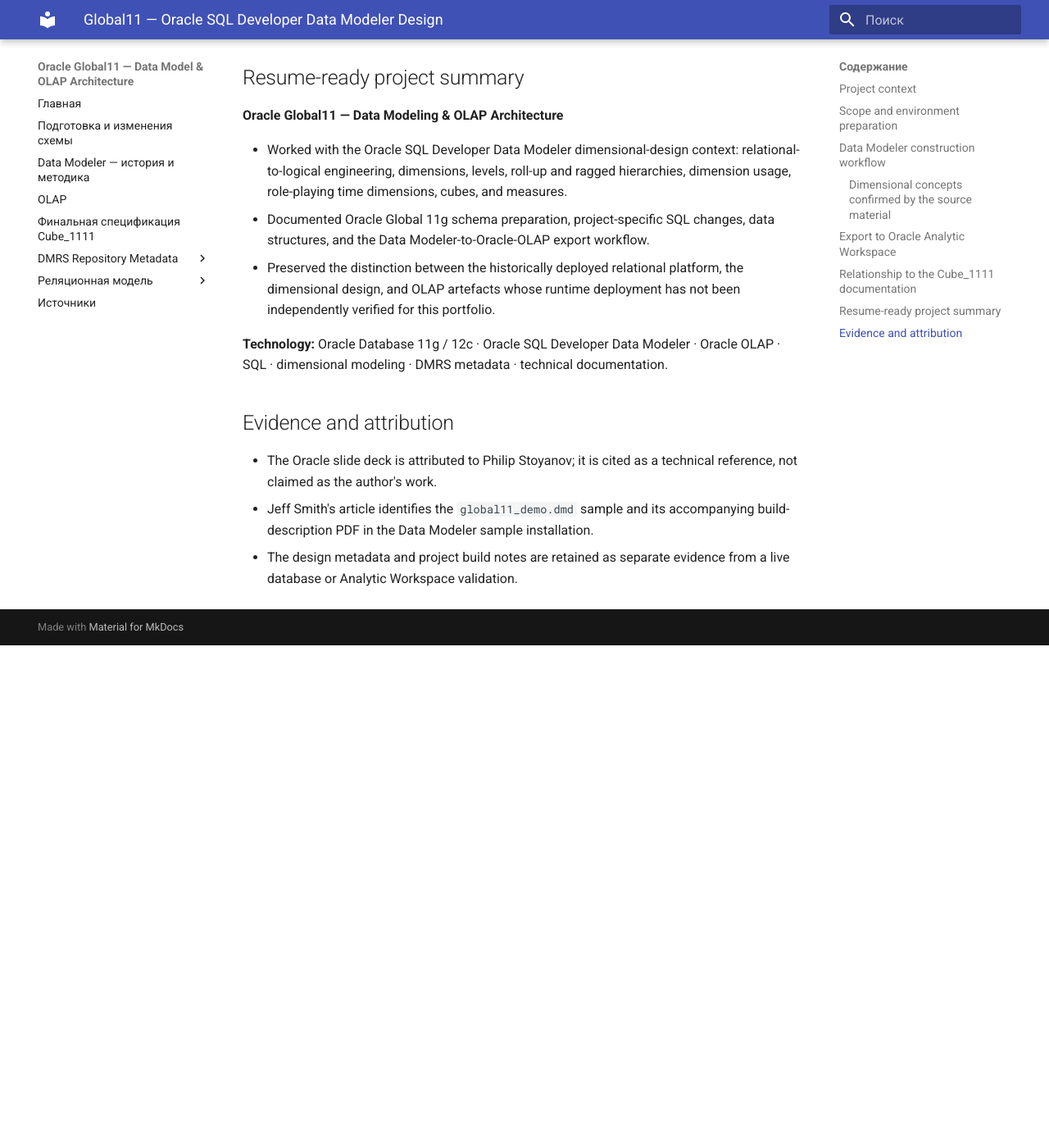
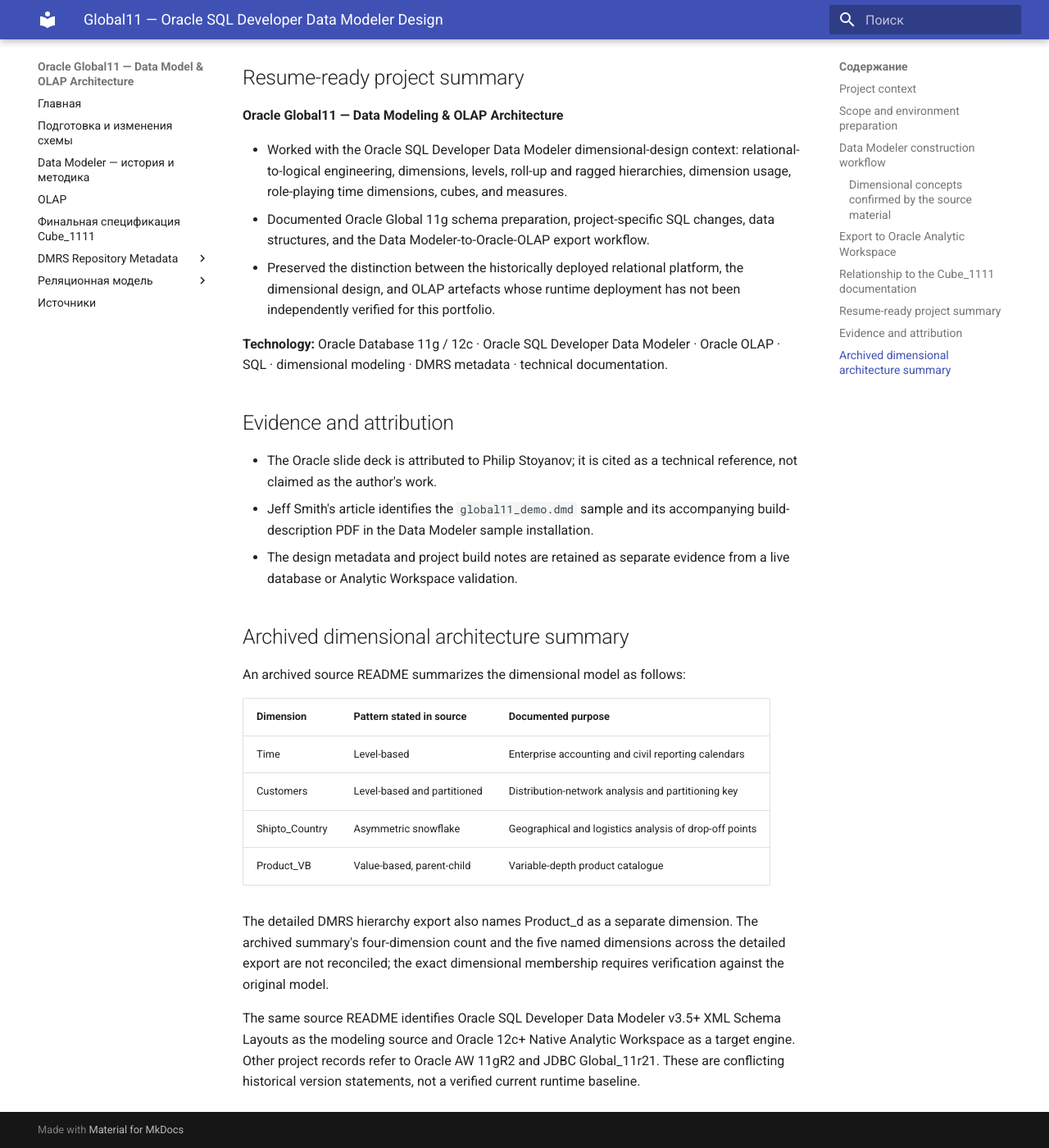
Before and after one commit to ekatmoz88-alt/global11-demo-data-platform, an MkDocs documentation site: the page built from docs/GLOBAL11-DATA-MODELER-DESIGN.md, in a window 1280 px wide and 1400 px high, scrolled down 3472 px. Shown: the whole window at 82% size. Built offline with MkDocs 1.6.1 and Material for MkDocs 9.7.7, drawn with Linux system fonts in a browser that asks for light colours; before the commit the page ends 4259 px from its top, so only the background shows below that.

Commit message:
Merge archived dimension patterns and tooling-version evidence

```diff
--- a/docs/GLOBAL11-DATA-MODELER-DESIGN.md
+++ b/docs/GLOBAL11-DATA-MODELER-DESIGN.md
@@ -100,3 +100,19 @@ The broader [OLAP documentation](GLOBAL11-OLAP-DOCUMENTATION.md) also distinguis
 - The Oracle slide deck is attributed to Philip Stoyanov; it is cited as a technical reference, not claimed as the author's work.
 - Jeff Smith's article identifies the `global11_demo.dmd` sample and its accompanying build-description PDF in the Data Modeler sample installation.
 - The design metadata and project build notes are retained as separate evidence from a live database or Analytic Workspace validation.
+
+
+## Archived dimensional architecture summary
+
+An archived source README summarizes the dimensional model as follows:
+
+| Dimension | Pattern stated in source | Documented purpose |
+|---|---|---|
+| Time | Level-based | Enterprise accounting and civil reporting calendars |
+| Customers | Level-based and partitioned | Distribution-network analysis and partitioning key |
+| Shipto_Country | Asymmetric snowflake | Geographical and logistics analysis of drop-off points |
+| Product_VB | Value-based, parent-child | Variable-depth product catalogue |
+
+The detailed DMRS hierarchy export also names Product_d as a separate dimension. The archived summary's four-dimension count and the five named dimensions across the detailed export are not reconciled; the exact dimensional membership requires verification against the original model.
+
+The same source README identifies Oracle SQL Developer Data Modeler v3.5+ XML Schema Layouts as the modeling source and Oracle 12c+ Native Analytic Workspace as a target engine. Other project records refer to Oracle AW 11gR2 and JDBC Global_11r21. These are conflicting historical version statements, not a verified current runtime baseline.
```
